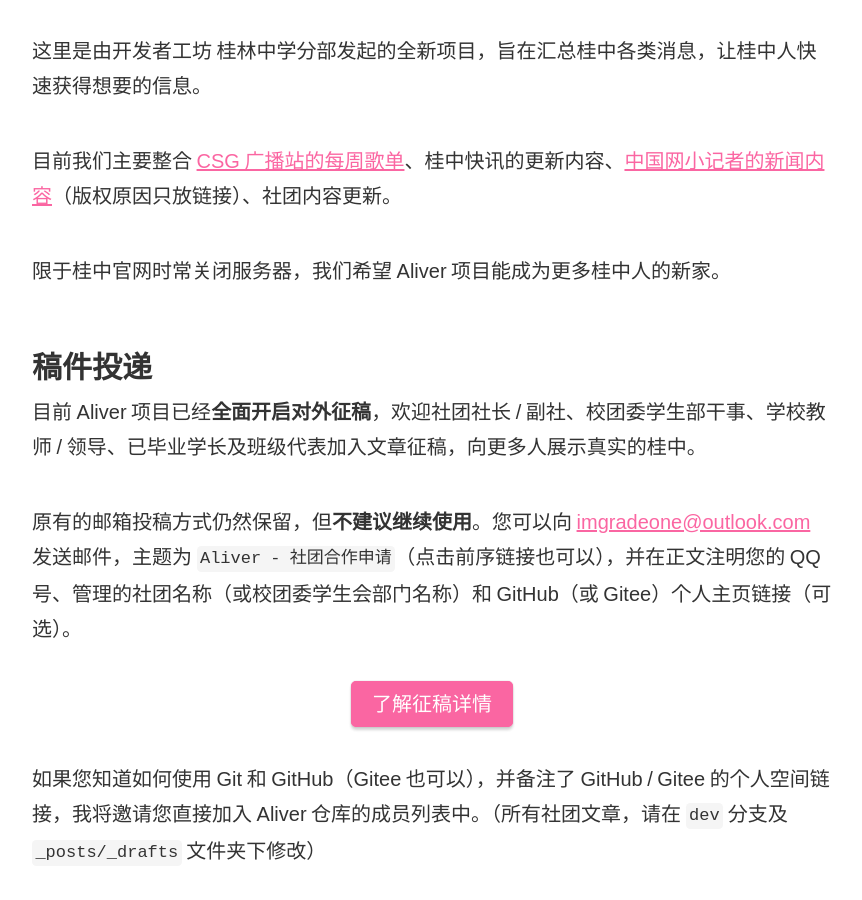
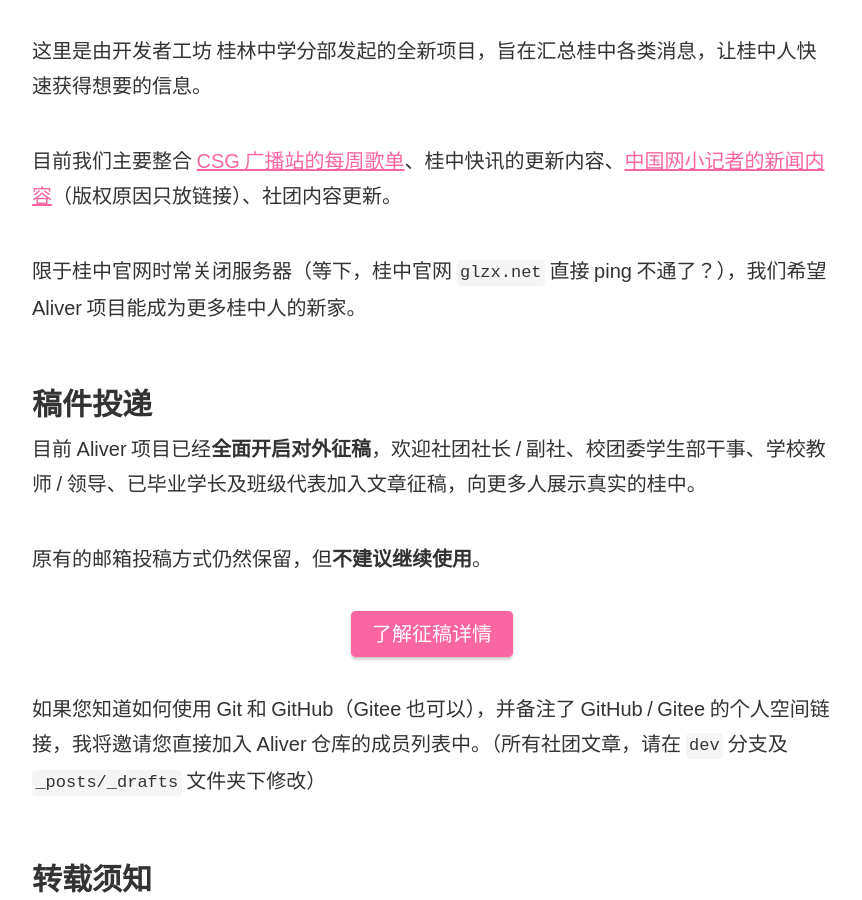
Before and after one commit to devswork-glzx/aliver, a Jekyll site: the page built from _posts/2021-11-14-helloworld.md, in a window 1280 px wide and 900 px high, scrolled down 748 px. Shown: the whole window, without its empty margins (208-1070 px from the left). Built offline with Jekyll 4.4.1, drawn with Linux system fonts in a browser that asks for light colours; our own code applies the rules of GitHub Pages for plain Markdown files.

Commit message:
ok boomer

```diff
--- a/_posts/2021-11-14-helloworld.md
+++ b/_posts/2021-11-14-helloworld.md
@@ -17,13 +17,15 @@
 
 目前我们主要整合 [CSG 广播站的每周歌单](https://glzx.lfdevs.com/aliver/tags/#csg-songlist)、桂中快讯的更新内容、[中国网小记者的新闻内容](https://glzx.lfdevs.com/aliver/tags/#chinacom-edu)（版权原因只放链接）、社团内容更新。
 
-限于桂中官网时常关闭服务器，我们希望 Aliver 项目能成为更多桂中人的新家。
+限于桂中官网时常关闭服务器（等下，桂中官网 `glzx.net` 直接 ping 不通了？），我们希望 Aliver 项目能成为更多桂中人的新家。
 
 ## 稿件投递
 
 目前 Aliver 项目已经**全面开启对外征稿**，欢迎社团社长 / 副社、校团委学生部干事、学校教师 / 领导、已毕业学长及班级代表加入文章征稿，向更多人展示真实的桂中。
 
-原有的邮箱投稿方式仍然保留，但**不建议继续使用**。您可以向 [imgradeone@outlook.com](mailto:imgradeone@outlook.com?subject=Aliver%20-%20社团合作申请) 发送邮件，主题为 `Aliver - 社团合作申请`（点击前序链接也可以），并在正文注明您的 QQ 号、管理的社团名称（或校团委学生会部门名称）和 GitHub（或 Gitee）个人主页链接（可选）。
+原有的邮箱投稿方式仍然保留，但**不建议继续使用**。
+
+<!-- 您可以向 [imgradeone@outlook.com](mailto:imgradeone@outlook.com?subject=Aliver%20-%20社团合作申请) 发送邮件，主题为 `Aliver - 社团合作申请`（点击前序链接也可以），并在正文注明您的 QQ 号、管理的社团名称（或校团委学生会部门名称）和 GitHub（或 Gitee）个人主页链接（可选）。 -->
 
 <div style="text-align: center">
   <p><a rel="nofollow noopener noreferrer" target="_blank" href="https://glzx.lfdevs.com/aliver/aliver-open-article-contribution" class="button suggested">了解征稿详情</a></p>
```
